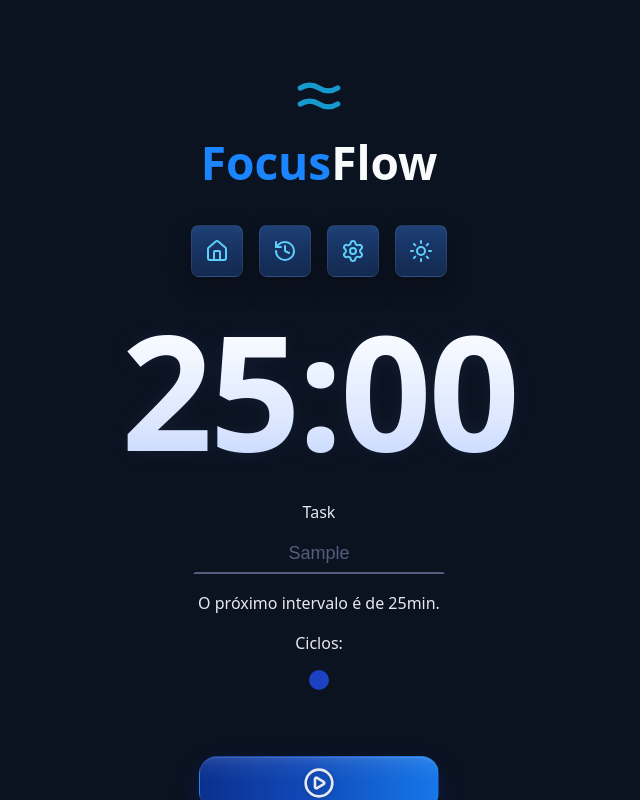
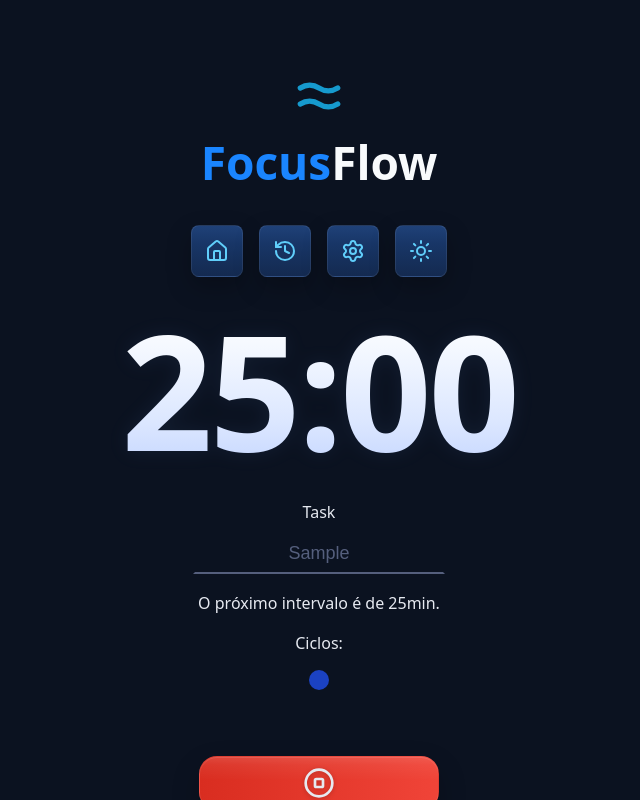
Before and after one commit to Lourenco-Braga/focus-flow, a React (Vite) app: page / in a window 1280 px wide. Both pictures are taken after typing "Sample" into the empty fields and a click on the button "Iniciar nova tarefa". Shown: the top 800 px of the page, without its empty margins (321-961 px from the left). Built offline with nearby package versions, Linux system fonts and the light colour scheme.

Commit message:
interrupt task button

```diff
--- a/src/components/DefaultButton/styles.module.css
+++ b/src/components/DefaultButton/styles.module.css
@@ -24,11 +24,9 @@
         #1049b9 45%,
         #1678e9 100%
     );
-
     box-shadow:
-        0 12px 28px rgba(19, 69, 184, 0.22),
+        0 12px 28px rgba(0, 0, 0, 0.233),
         inset 0 1px 0 rgba(255, 255, 255, 0.10);
-
     transition:
         transform .18s ease,
         box-shadow .18s ease,
@@ -37,22 +35,17 @@
 
 .button::before {
     content: "";
-
     position: absolute;
-
     top: 0;
     left: 0;
     right: 0;
-
     height: 45%;
-
     background: linear-gradient(
         180deg,
         rgba(255,255,255,.12) 0%,
         rgba(255,255,255,.05) 35%,
         transparent 100%
     );
-
     pointer-events: none;
 }
 
@@ -65,11 +58,6 @@
 
 .button:hover {
     transform: translateY(-2px);
-
-    box-shadow:
-        0 16px 34px rgba(19, 69, 184, 0.30),
-        inset 0 1px 0 rgba(255,255,255,.14);
-
     filter: brightness(1.03);
 }
 
--- a/src/components/MainForm/index.tsx
+++ b/src/components/MainForm/index.tsx
@@ -1,4 +1,4 @@
-import { PlayCircle } from "lucide-react";
+import { PlayCircle, StopCircle } from "lucide-react";
 import { Cycles } from "../Cycles";
 import { DefaultButton } from "../DefaultButton";
 import { DefaultInput } from "../DefaultInput";
@@ -78,7 +78,11 @@ export function MainForm() {
       )}
 
       <div className="formRow">
-        <DefaultButton icon={<PlayCircle />} color="green" />
+        {!state.activeTask ? (
+          <DefaultButton aria-label="Iniciar nova tarefa" title="Iniciar nova tarefa" type="submit" icon={<PlayCircle />} />
+        ) : (
+           <DefaultButton aria-label="Interromper tarefa atual" title="Interromper tarefa atual" type="button" icon={<StopCircle />} color="red" />
+        )}
       </div>
     </form>
   );
```
